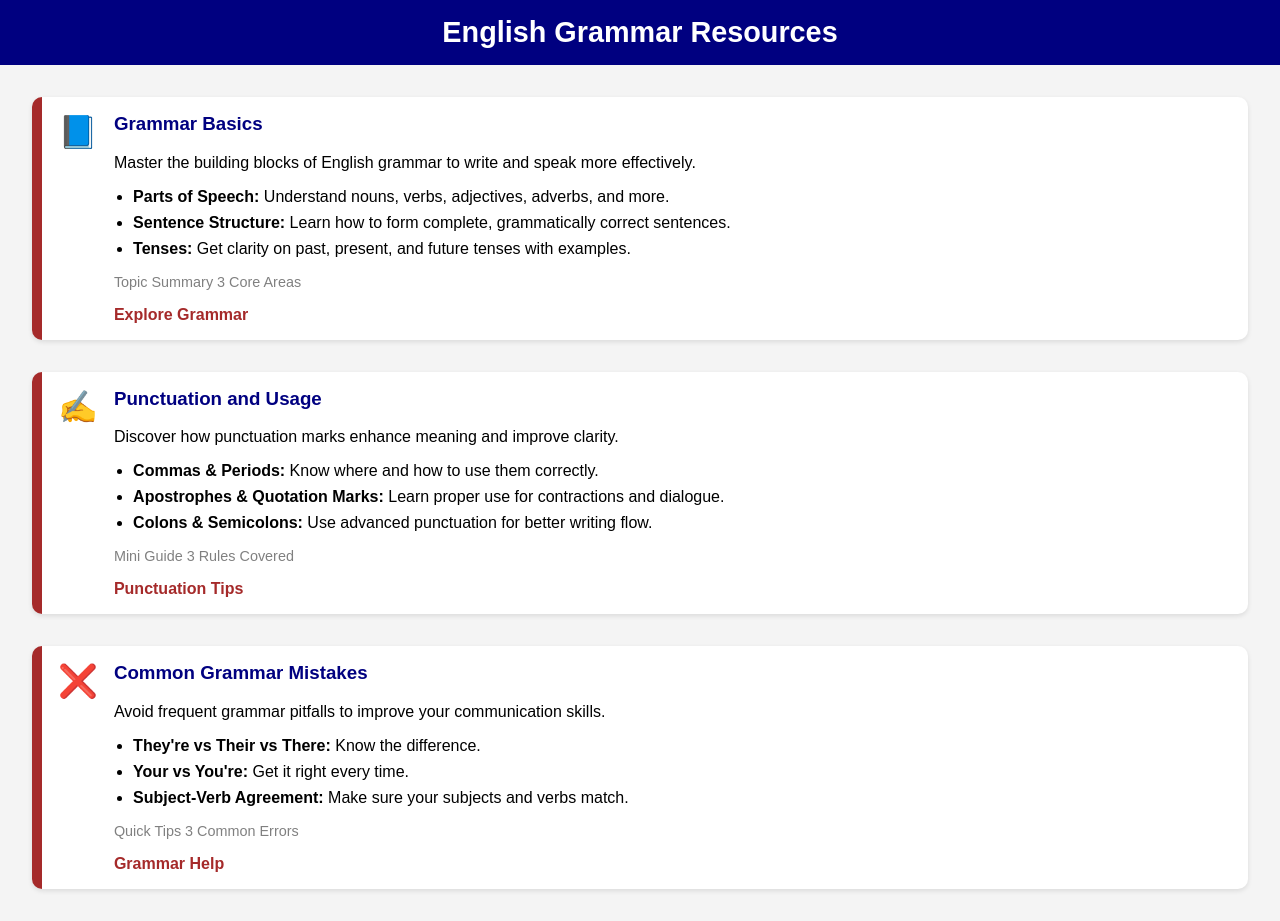
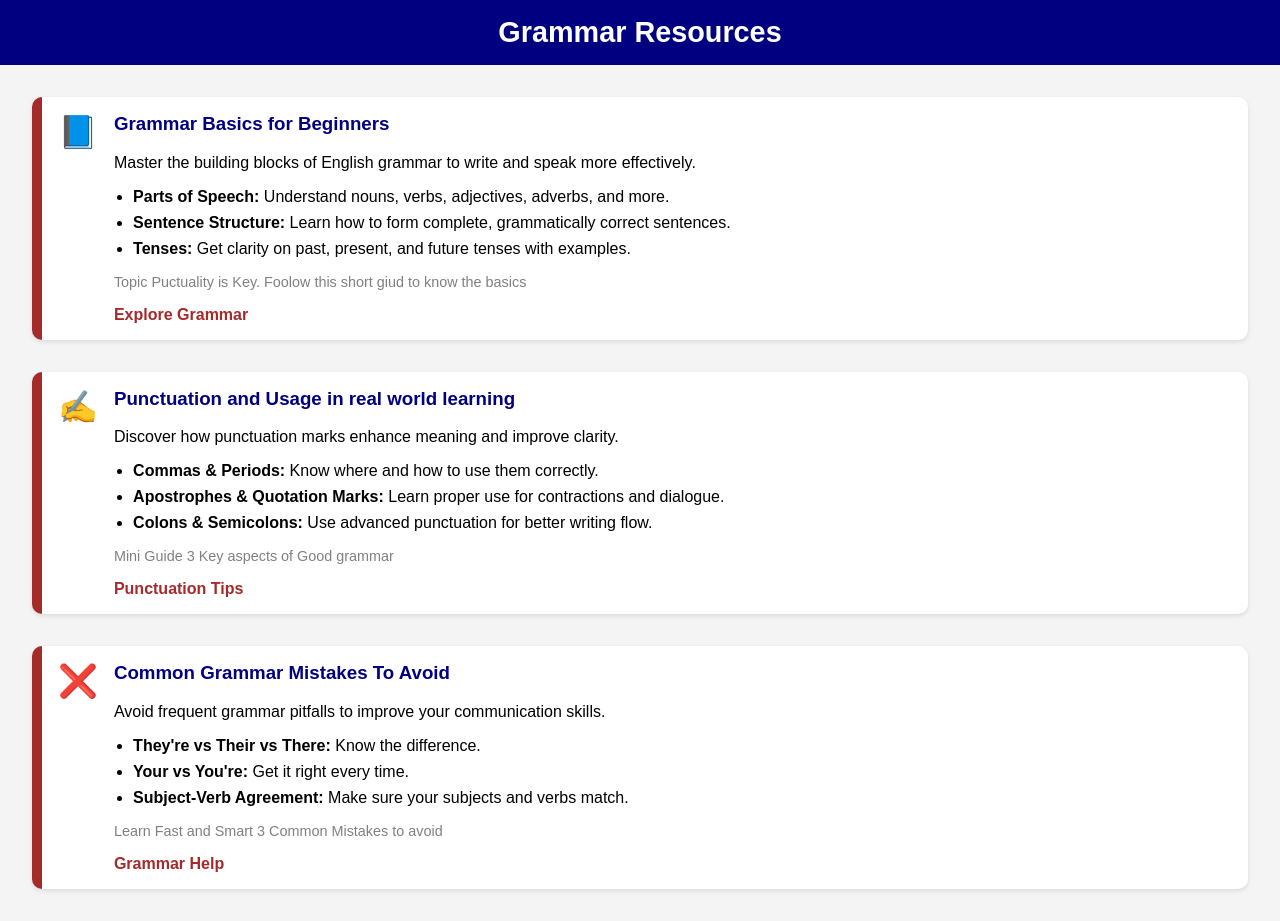
Before and after one commit to Rwema01/BRIGHTLEARN, a plain HTML site: page grammar-resource.html in a window 1280 px wide. Drawn offline with Linux system fonts and the light colour scheme.

Commit message:
Initial commit

```diff
--- a/grammar-resource.html
+++ b/grammar-resource.html
@@ -95,7 +95,7 @@
 
 <body>
     <nav class="navbar">
-        <h1 class="navbar-title">English Grammar Resources</h1>
+        <h1 class="navbar-title">Grammar Resources</h1>
     </nav>
 
     <div class="container">
@@ -104,7 +104,7 @@
             <div class="resource-card">
                 <div class="resource-icon">📘</div>
                 <div class="resource-content">
-                    <h3>Grammar Basics</h3>
+                    <h3>Grammar Basics for Beginners</h3>
                     <p class="resource-description">Master the building blocks of English grammar to write and speak more effectively.</p>
                     <ul class="resource-points">
                         <li><strong>Parts of Speech:</strong> Understand nouns, verbs, adjectives, adverbs, and more.</li>
@@ -112,8 +112,8 @@
                         <li><strong>Tenses:</strong> Get clarity on past, present, and future tenses with examples.</li>
                     </ul>
                     <div class="resource-meta">
-                        <span class="resource-type">Topic Summary</span>
-                        <span class="resource-pages">3 Core Areas</span>
+                        <span class="resource-type">Topic</span>
+                        <span class="resource-pages">Puctuality is Key. Foolow this short giud to know the basics</span>
                     </div>
                     <a href="https://learnenglish.britishcouncil.org/grammar" class="resource-link" target="_blank">Explore Grammar</a>
                 </div>
@@ -123,7 +123,7 @@
             <div class="resource-card">
                 <div class="resource-icon">✍️</div>
                 <div class="resource-content">
-                    <h3>Punctuation and Usage</h3>
+                    <h3>Punctuation and Usage in real world learning</h3>
                     <p class="resource-description">Discover how punctuation marks enhance meaning and improve clarity.</p>
                     <ul class="resource-points">
                         <li><strong>Commas & Periods:</strong> Know where and how to use them correctly.</li>
@@ -132,7 +132,7 @@
                     </ul>
                     <div class="resource-meta">
                         <span class="resource-type">Mini Guide</span>
-                        <span class="resource-pages">3 Rules Covered</span>
+                        <span class="resource-pages">3 Key aspects of Good grammar</span>
                     </div>
                     <a href="https://www.grammarly.com/blog/punctuation/" class="resource-link" target="_blank">Punctuation Tips</a>
                 </div>
@@ -142,7 +142,7 @@
             <div class="resource-card">
                 <div class="resource-icon">❌</div>
                 <div class="resource-content">
-                    <h3>Common Grammar Mistakes</h3>
+                    <h3>Common Grammar Mistakes To Avoid</h3>
                     <p class="resource-description">Avoid frequent grammar pitfalls to improve your communication skills.</p>
                     <ul class="resource-points">
                         <li><strong>They're vs Their vs There:</strong> Know the difference.</li>
@@ -150,8 +150,8 @@
                         <li><strong>Subject-Verb Agreement:</strong> Make sure your subjects and verbs match.</li>
                     </ul>
                     <div class="resource-meta">
-                        <span class="resource-type">Quick Tips</span>
-                        <span class="resource-pages">3 Common Errors</span>
+                        <span class="resource-type">Learn Fast and Smart</span>
+                        <span class="resource-pages">3 Common Mistakes to avoid</span>
                     </div>
                     <a href="https://owl.purdue.edu/owl/general_writing/grammar/grammar.html" class="resource-link" target="_blank">Grammar Help</a>
                 </div>
```
